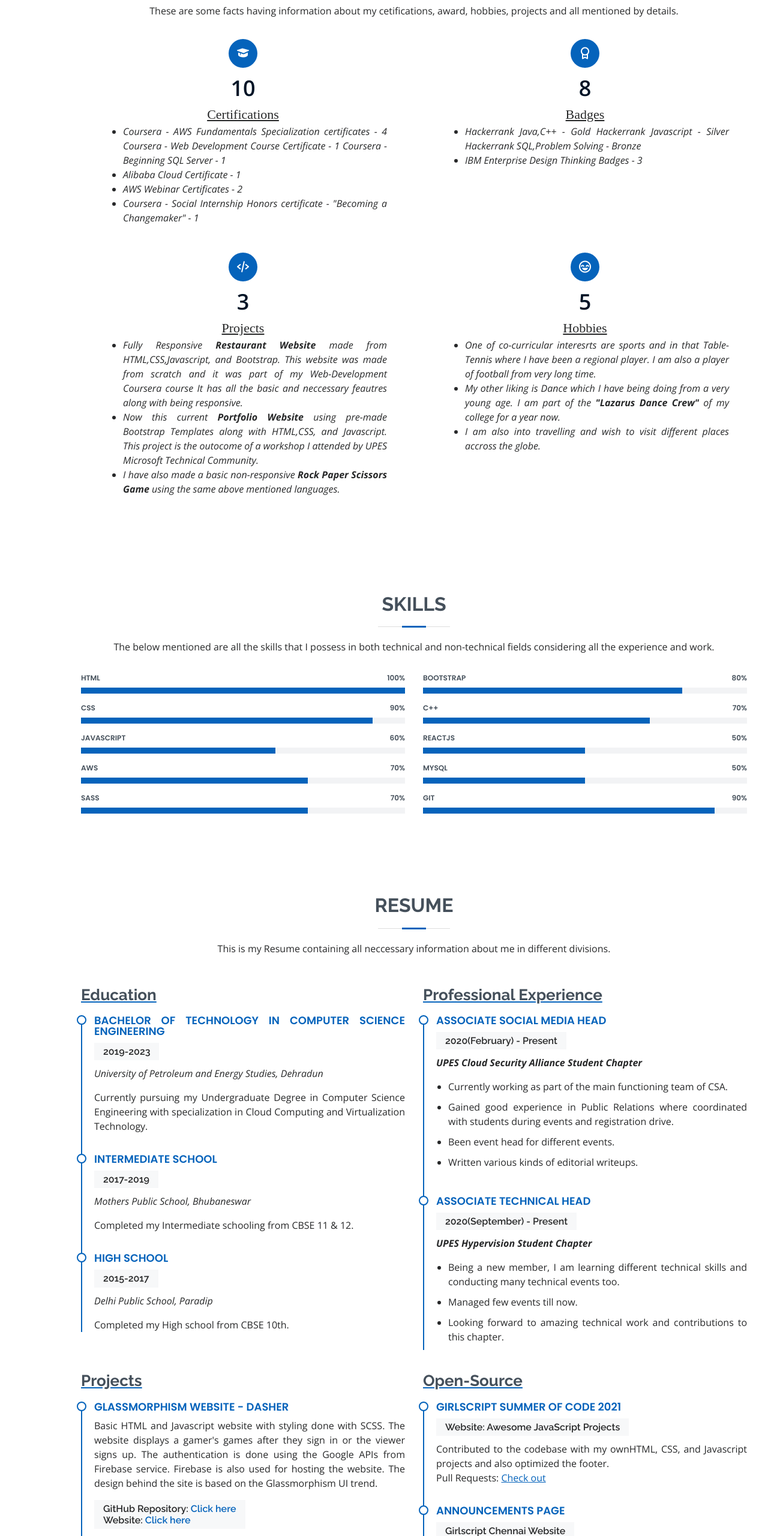
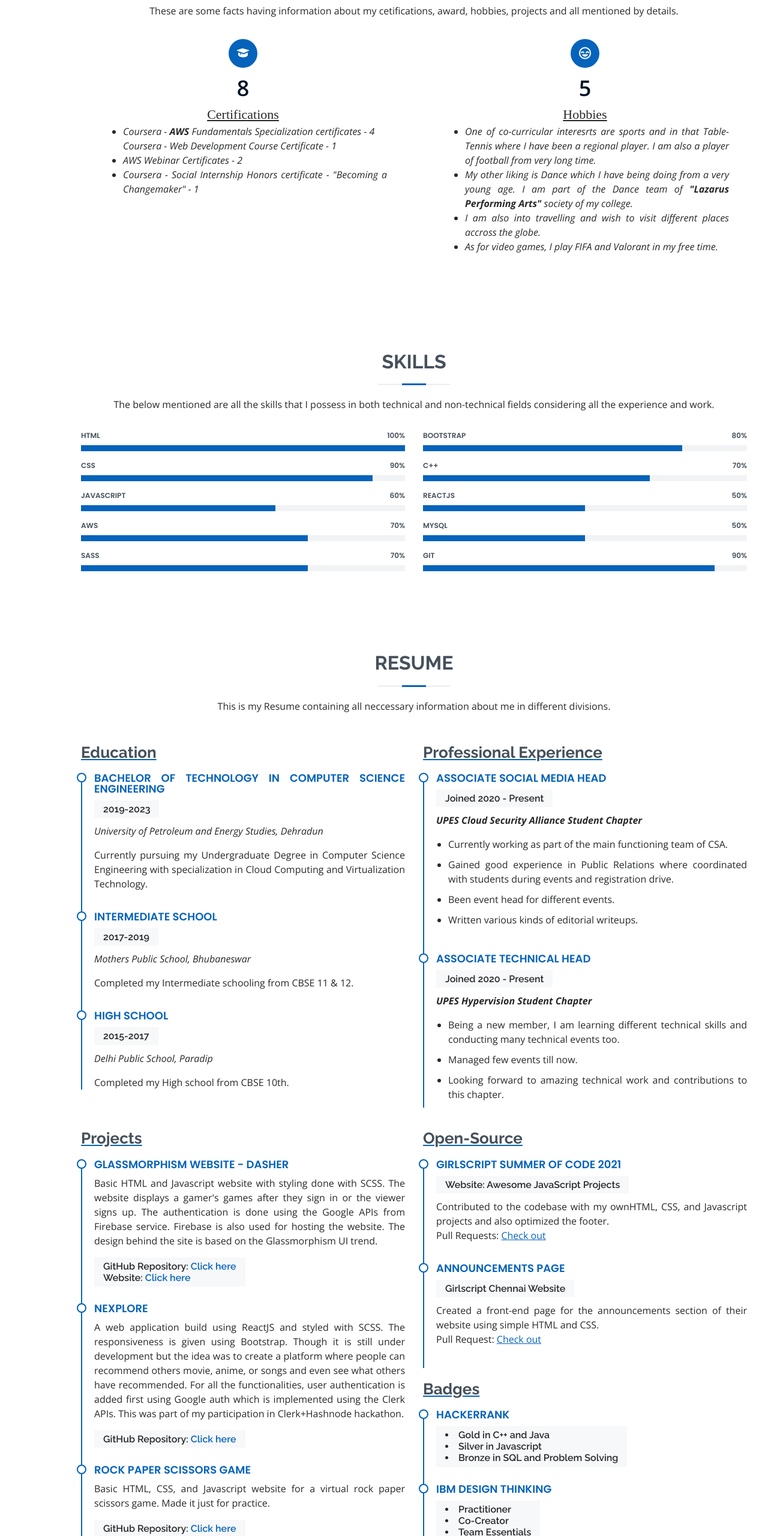
Before and after one commit to Maaz-Code/Portfolio-Website, a plain HTML site: page index.html in a window 1280 px wide. Shown: the part 1872-4432 px from the top of the page at 60% size. Drawn offline with nearby package versions, Linux system fonts and the light colour scheme.

Commit message:
Major website changes

```diff
--- a/assets/css/style.css
+++ b/assets/css/style.css
@@ -1,3 +1,21 @@
+/*-----------------------------
+# custom scrollbar styling
+------------------------------*/
+*::-webkit-scrollbar-track {
+	border-radius: 8px;
+	background-color: rgb(255, 255, 255);
+}
+
+*::-webkit-scrollbar {
+  width: 10px;
+	background-color: rgb(255, 255, 255);
+}
+
+*::-webkit-scrollbar-thumb {
+  border-radius: 10px;
+	background-color: #067ded
+}
+
 body {
   font-family: "Open Sans", sans-serif;
   color: #272829;
--- a/index.html
+++ b/index.html
@@ -6,7 +6,7 @@
   <meta content="width=device-width, initial-scale=1.0" name="viewport">
 
   <title>Maaz Ahmed Portfolio Website</title>
-  <meta content="" name="descriptison">
+  <meta content="" name="description">
   <meta content="" name="keywords">
 
   <!-- Favicons -->
@@ -24,7 +24,6 @@
   <link href="assets/vendor/owl.carousel/assets/owl.carousel.min.css" rel="stylesheet">
   <link href="assets/vendor/aos/aos.css" rel="stylesheet">
 
-  <!-- Template Main CSS File -->
   <link href="assets/css/style.css" rel="stylesheet">
 
   <script src='https://kit.fontawesome.com/a076d05399.js'></script>
@@ -47,7 +46,7 @@
         <li><a href="#resume"><i class="bx bxs-file"></i> <span>Resume</span></a></li>
         <li><a href="#contact"><i class="bx bxs-envelope"></i> <span>Contact</span></a></li>
       </ul>
-    </nav><!-- .nav-menu -->
+    </nav>
 
   </header><!-- End Header -->
 
@@ -118,7 +117,6 @@
             </p>
           </div>
         </div>
-
       </div>
     </section><!-- End About Section -->
 
@@ -136,16 +134,12 @@
           <div class="col-lg-6 col-md-6">
             <div class="count-box">
               <i class="bx bxs-graduation"></i>
-              <span data-toggle="counter-up">10</span>
+              <span data-toggle="counter-up">8</span>
               <p>Certifications</p>
                 <ul><em>
                   <li>
-                    Coursera - AWS Fundamentals Specialization certificates - 4
+                    Coursera - <strong>AWS</strong> Fundamentals Specialization certificates - 4<br>
                     Coursera - Web Development Course Certificate - 1
-                    Coursera - Beginning SQL Server - 1
-                  </li>
-                  <li>
-                    Alibaba Cloud Certificate  - 1
                   </li>
                   <li>
                     AWS Webinar Certificates - 2
@@ -154,44 +148,6 @@
                     Coursera - Social Internship Honors certificate - "Becoming a Changemaker" - 1
                   </li>
                 </em></ul>
-            </div>
-          </div>
-
-          <div class="col-lg-6 col-md-6 mt-5 mt-md-0">
-            <div class="count-box">
-              <i class="bx bx-award"></i>
-              <span data-toggle="counter-up">8</span>
-              <p>Badges</p>
-                 <ul><em>
-                   <li>
-                     Hackerrank Java,C++ - Gold
-                     Hackerrank Javascript - Silver
-                     Hackerrank SQL,Problem Solving - Bronze
-                   </li>
-                   <li>IBM Enterprise Design Thinking Badges - 3</li>
-                 </em></ul>
-            </div>
-          </div>
-
-          <div class="col-lg-6 col-md-6 mt-5 mt-lg-0">
-            <div class="count-box">
-              <i class="bx bx-code-alt"></i>
-              <span data-toggle="counter-up">3</span>
-              <p>Projects</p>
-                 <ul><em>
-                   <li>
-                     Fully Responsive <strong>Restaurant Website</strong> made from HTML,CSS,Javascript, and Bootstrap.
-                     This website was made from scratch and it was part of my Web-Development Coursera course
-                     It has all the basic and neccessary feautres along with being responsive.
-                   </li>
-                   <li>
-                     Now this current <strong>Portfolio Website</strong> using pre-made Bootstrap Templates along with HTML,CSS, and Javascript.
-                     This project is the outocome of a workshop I attended by UPES Microsoft Technical Community.
-                   </li>
-                   <li>
-                     I have also made a basic non-responsive <strong>Rock Paper Scissors Game</strong> using the same above mentioned languages.
-                   </li>
-                 </em></ul>
             </div>
           </div>
 
@@ -207,15 +163,14 @@
                    </li>
                    <li>
                      My other liking is Dance which I have being doing from a very young age.
-                     I am part of the <strong>"Lazarus Dance Crew"</strong> of my college for a year now.
+                     I am part of the Dance team of <strong>"Lazarus Performing Arts"</strong> society of my college.
                    </li>
                    <li>I am also into travelling and wish to visit different places accross the globe.</li>
+                   <li>As for video games, I play FIFA and Valorant in my free time.</li>
                  </em></ul>
             </div>
           </div>
-
         </div>
-
       </div>
     </section><!-- End Facts Section -->
 
@@ -332,7 +287,7 @@
             <u><h3 class="resume-title">Professional Experience</h3></u>
             <div class="resume-item">
               <h4>Associate Social Media Head</h4>
-              <h5>2020(February) - Present</h5>
+              <h5>Joined 2020 - Present</h5>
               <p><em><b>UPES Cloud Security Alliance Student Chapter </b></em></p>
               <ul>
                 <li>Currently working as part of the main functioning team of CSA.</li>
@@ -343,7 +298,7 @@
             </div>
             <div class="resume-item">
               <h4>Associate Technical Head</h4>
-              <h5>2020(September) - Present</h5>
+              <h5>Joined 2020 - Present</h5>
               <p><em><b>UPES Hypervision Student Chapter</b></em></p>
               <ul>
                 <li>Being a new member, I am learning different technical skills and conducting many technical events too.</li>
@@ -400,9 +355,26 @@
                 Created a front-end page for the announcements section of their website using simple HTML and CSS.<br>
                 Pull Request: <u><a href="https://github.com/smaranjitghose/girlscript_chennai_website/pull/953" target="_blank">Check out</a></u>
               </p>
+            </div>
+            <u><h3 class="resume-title">Badges</h3></u>
+            <div class="resume-item">
+              <h4>Hackerrank</h4>
+              <h5>
+                <li>Gold in C++ and Java</li>
+                <li>Silver in Javascript</li>
+                <li>Bronze in SQL and Problem Solving</li>
+              </h5>
+            </div>
+            <div class="resume-item">
+              <h4>IBM Design Thinking</h4>
+              <h5>
+                <li>Practitioner</li>
+                <li>Co-Creator</li>
+                <li>Team Essentials</li>
+            </div>
+          </div>
         </div>
-      </div>
-    </section><!-- End Resume Section -->
+      </section><!-- End Resume Section -->
 
     <!-- ======= Contact Section ======= -->
     <section id="contact" class="contact">
@@ -417,13 +389,13 @@
           <div class="col-lg-4" data-aos="fade-right">
             <div class="info">
               <div class="address">
-                <i class="icofont-google-map"></i>
+                <a href="https://goo.gl/maps/ogy9hd2yXSCnycCAA" target="_blank"><i class="icofont-google-map"></i></a>
                 <h4>Location:</h4>
-                <p>Gujarat Refinery Township, IOCL, Vadodara, Gujarat, Pin: 391320</p>
+                <p>IOCL Refinery Township, Vadodara, Gujarat. Pin: 391320</p>
               </div>
 
               <div class="email">
-                <a href="https://mail.google.com/"><i class="icofont-envelope"></i></a>
+                <a href="https://mail.google.com/" target="_blank"><i class="icofont-envelope"></i></a>
                 <h4>Email:</h4>
                 <p>ahmedmaaz73@gmail.com</p>
               </div>
@@ -438,7 +410,7 @@
 
           <div class="col-lg-8 mt-5 mt-lg-0" data-aos="fade-left">
 
-            <form action="forms/contact.php" method="post" role="form" class="php-email-form">
+            <form method="post" role="form" class="php-email-form">
               <div class="form-row">
                 <div class="col-md-6 form-group">
                   <input type="text" name="name" class="form-control" id="name" placeholder="Your Name" data-rule="minlen:4" data-msg="Please enter at least 4 chars" />
@@ -476,13 +448,13 @@
   <footer id="footer">
     <div class="container" data-aos="fade-down">
       <h3>Maaz Ahmed</h3>
-      <p>This is my portfolio website designed and made by me. Even though all the informartion is correct, still the details and information are subject to change or to be added because a constant effort is being given by myself to explore,gain and develop more. Also more features will be included to this website. <br> So, please visit again.</p>
+      <p>This is my portfolio website designed and developed by me. Made with basic front-end technology and more updates will done in future.<br> Thank you for visiting. Check out the codebase on <a href="https://github.com/Maaz-Code/Portfolio-Website" target="_blank">GitHub.</a></p>
       <div class="social-links">
-        <a href="https://www.linkedin.com/in/maaz-ahmed-6b9b98187/" class="linkedin"><i class="bx bxl-linkedin"></i></a>
-        <a href="https://www.facebook.com/profile.php?id=100008208004497" class="facebook"><i class="bx bxl-facebook"></i></a>
-        <a href="https://www.instagram.com/maaz_not_mass/" class="instagram"><i class="bx bxl-instagram"></i></a>
-        <a href="https://github.com/Maaz-Code" class="github"><i class="bx bxl-github"></i></a>
-        <a href="https://www.hackerrank.com/_Maaz_" class="hackerrank"><i class="fab fa-hackerrank"></i></a>
+        <a href="https://www.linkedin.com/in/maaz-ahmed-6b9b98187/" class="linkedin" title="LinkedIn" target="_blank"><i class="bx bxl-linkedin"></i></a>
+        <a href="https://www.facebook.com/profile.php?id=100008208004497" class="facebook" title="Facebook" target="_blank"><i class="bx bxl-facebook"></i></a>
+        <a href="https://www.instagram.com/maaz_not_mass/" class="instagram" title="Instagram" target="_blank"><i class="bx bxl-instagram"></i></a>
+        <a href="https://github.com/Maaz-Code" class="github" title="GitHub" target="_blank"><i class="bx bxl-github"></i></a>
+        <a href="https://www.hackerrank.com/_Maaz_" class="hackerrank" title="Hackerrank" target="_blank"><i class="fab fa-hackerrank"></i></a>
       </div>
     </div>
   </footer>
@@ -501,7 +473,6 @@
   <script src="assets/vendor/typed/typed.min.js"></script>
   <script src="assets/vendor/aos/aos.js"></script>
 
-  <!-- Template Main JS File -->
   <script src="assets/js/main.js"></script>
 
 </body>
```
Also changed, not shown: assets/img/apple-touch-icon.png, assets/img/favicon.png.
